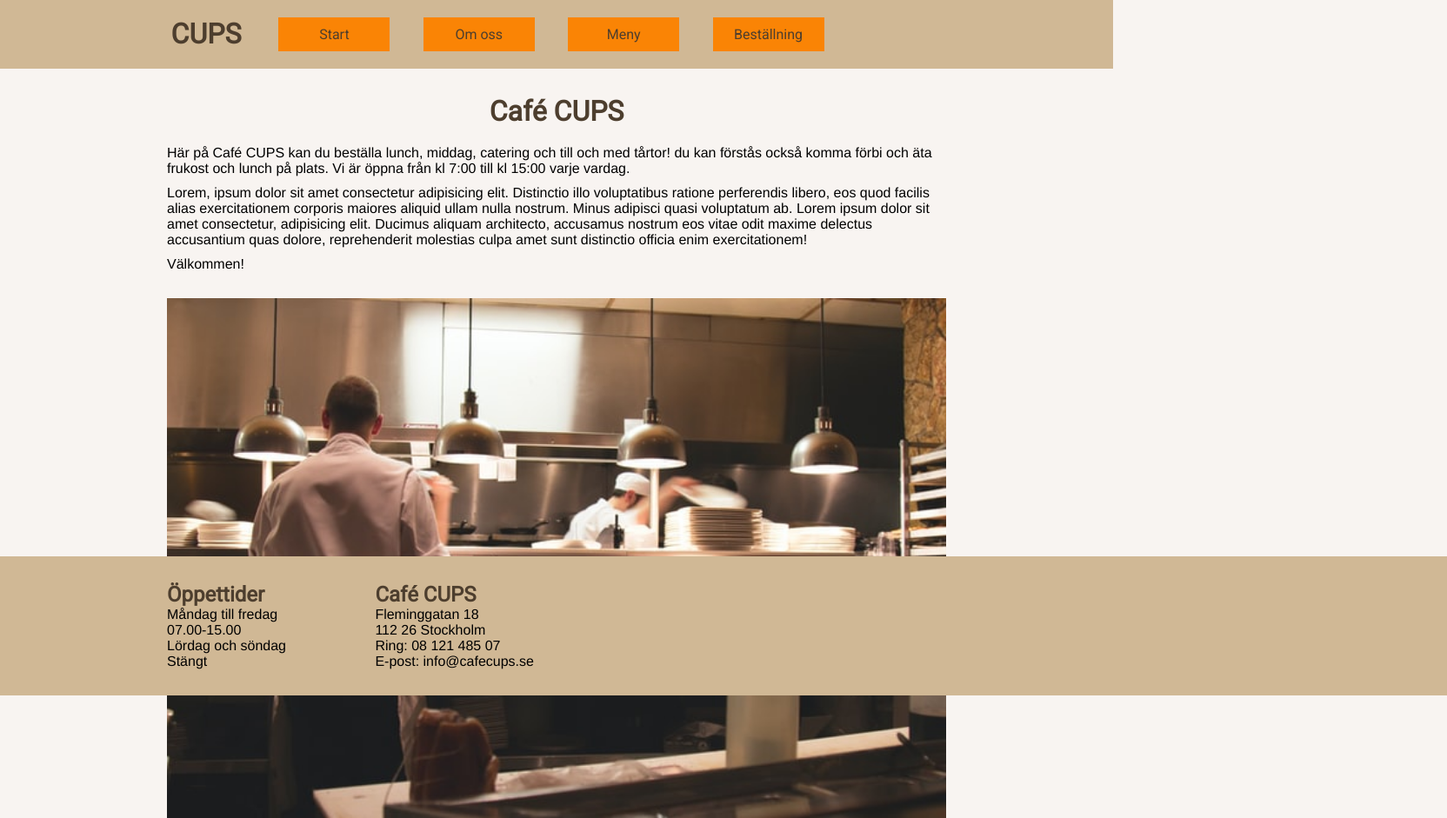
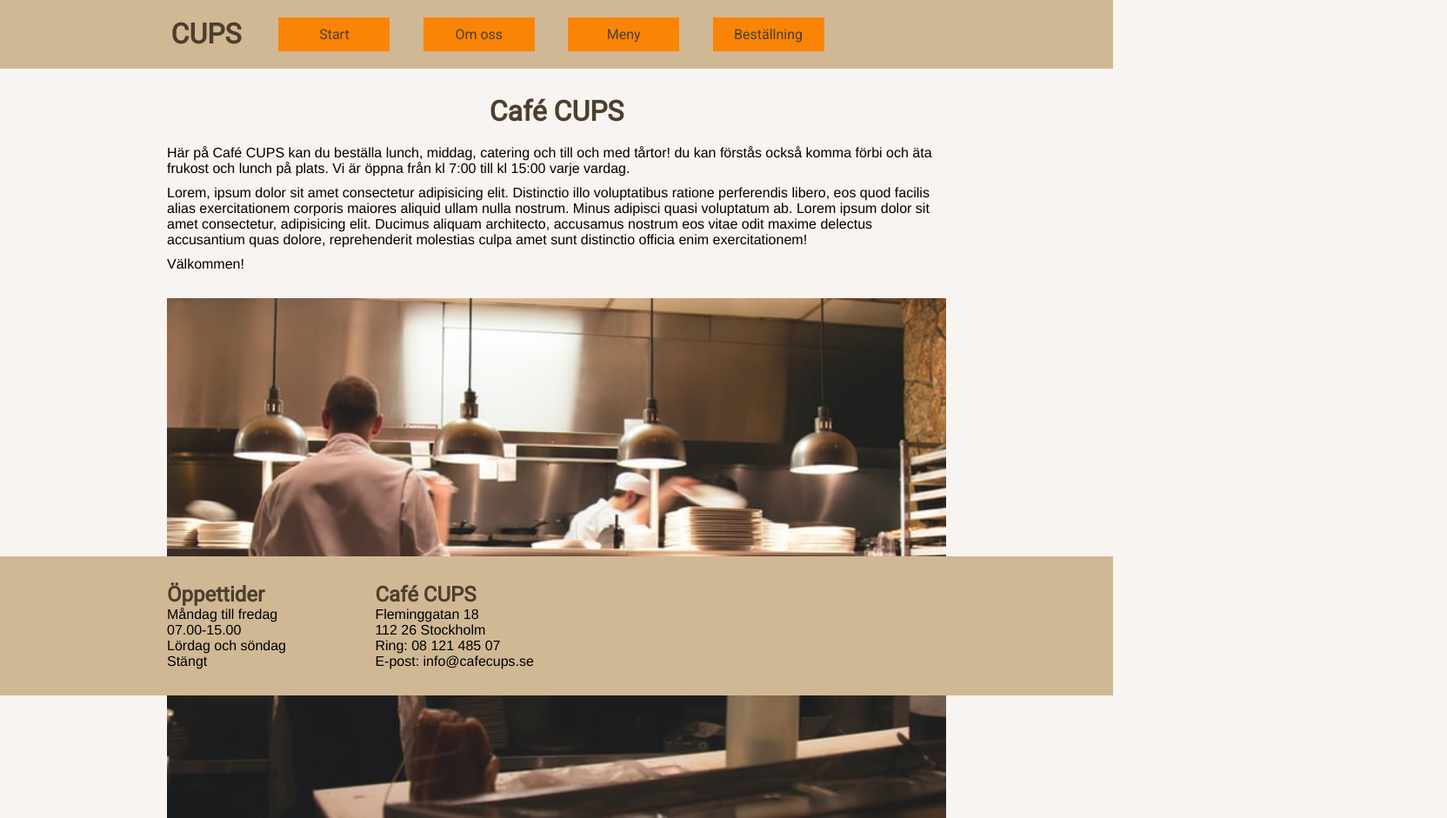
Before and after one commit to Eggetxd/Foretagssida, a plain HTML site: page index.html in a window 1280 px wide. Shown: the whole page at 87% size, 1664 px wide, since content can reach past the window. Drawn offline with Linux system fonts and the light colour scheme.

Commit message:
footer 70vw

```diff
--- a/styling.css
+++ b/styling.css
@@ -169,7 +169,7 @@ a:hover {
 
 footer {
   position: absolute;
-  width:100%;
+  width:70vw;
   display: flex;
   margin-top: 10px;
   padding-left: 15vw;
```
